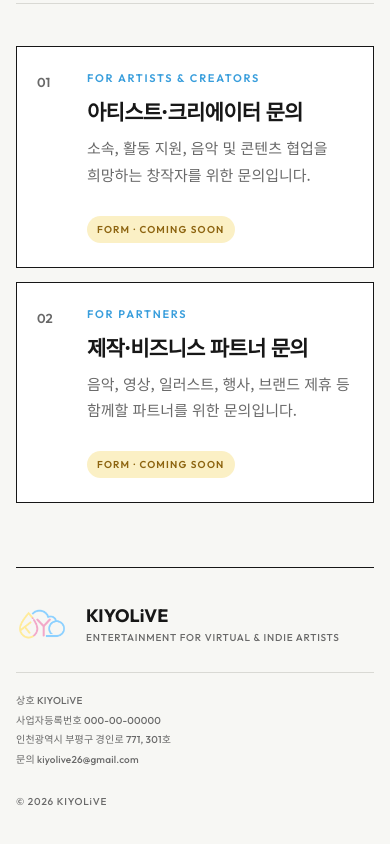
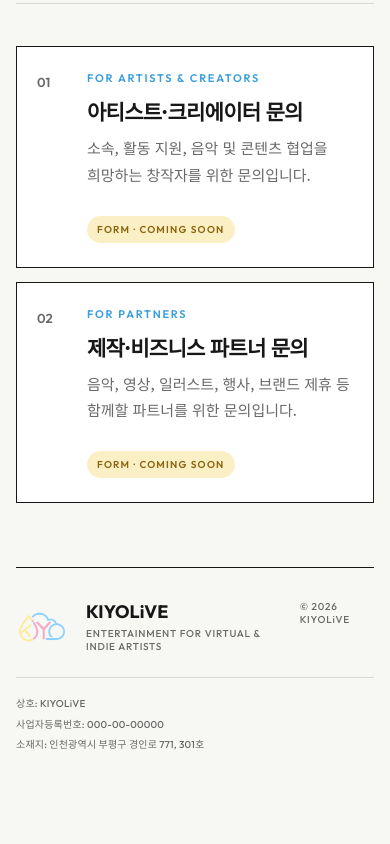
Before and after one commit to sollim002-design/Sion-KIYOLiVE-linkhome, a plain HTML site: page index.html in a window 390 px wide. Shown: the part 2437-3281 px from the top of the page. After the commit the page ends 3214 px from the top, so only its background shows below. Drawn offline with Linux system fonts and the light colour scheme.

Commit message:
Reformat footer business information

```diff
--- a/index.html
+++ b/index.html
@@ -138,20 +138,21 @@
     </main>
 
     <footer class="site-footer">
-      <div class="footer-brand">
-        <img src="./assets/kiyolive-symbol.png" alt="KIYOLiVE 심볼" />
-        <div>
-          <strong>KIYOLiVE</strong>
-          <span>ENTERTAINMENT FOR VIRTUAL &amp; INDIE ARTISTS</span>
+      <div class="footer-top">
+        <div class="footer-brand">
+          <img src="./assets/kiyolive-symbol.png" alt="KIYOLiVE 심볼" />
+          <div>
+            <strong>KIYOLiVE</strong>
+            <span>ENTERTAINMENT FOR VIRTUAL &amp; INDIE ARTISTS</span>
+          </div>
         </div>
+        <small>© 2026 KIYOLiVE</small>
       </div>
       <div class="business-info">
-        <span>상호 KIYOLiVE</span>
-        <span>사업자등록번호 000-00-00000</span>
-        <span>인천광역시 부평구 경인로 771, 301호</span>
-        <span>문의 kiyolive26@gmail.com</span>
+        <span>상호: KIYOLiVE</span>
+        <span>사업자등록번호: 000-00-00000</span>
+        <span>소재지: 인천광역시 부평구 경인로 771, 301호</span>
       </div>
-      <small>© 2026 KIYOLiVE</small>
     </footer>
 
     <div class="toast" id="toast" role="status" aria-live="polite"></div>
--- a/style.css
+++ b/style.css
@@ -84,14 +84,16 @@ main { width: min(1320px, calc(100% - 64px)); margin: 0 auto; }
 .card-actions { display: flex; align-items: flex-start; }
 .coming-soon { display: inline-flex; padding: 7px 10px; border-radius: 999px; color: #8d6410; background: rgba(247, 223, 135, .48); font: 600 10px "Outfit", sans-serif; letter-spacing: .12em; }
 
-.site-footer { display: grid; grid-template-columns: 1fr 1.15fr auto; align-items: center; width: min(1320px, calc(100% - 64px)); min-height: 180px; margin: 0 auto; gap: 44px; }
+.site-footer { width: min(1320px, calc(100% - 64px)); margin: 0 auto; padding: 34px 0 26px; }
+.footer-top { display: flex; align-items: center; justify-content: space-between; padding-bottom: 28px; }
 .footer-brand { display: flex; align-items: center; gap: 18px; }
 .footer-brand img { width: 66px; }
-.footer-brand > div, .business-info { display: flex; flex-direction: column; gap: 4px; }
+.footer-brand > div { display: flex; flex-direction: column; gap: 4px; }
 .footer-brand strong { font: 700 18px "Outfit", sans-serif; }
 .site-footer span, .site-footer small { color: var(--muted); font: 500 10px "Outfit", sans-serif; letter-spacing: .08em; }
-.business-info { padding-left: 28px; border-left: 1px solid var(--line); }
+.business-info { display: flex; flex-wrap: wrap; gap: 6px 0; padding-top: 18px; border-top: 1px solid var(--line); }
 .business-info span { line-height: 1.55; letter-spacing: .02em; }
+.business-info span + span::before { margin: 0 10px; color: var(--line); content: "·"; }
 .toast { position: fixed; z-index: 30; left: 50%; bottom: 28px; padding: 12px 18px; border-radius: 999px; color: var(--white); background: var(--ink); font-size: 14px; opacity: 0; pointer-events: none; transform: translate(-50%, 10px); transition: opacity 180ms ease, transform 180ms ease; }
 .toast.show { opacity: 1; transform: translate(-50%, 0); }
 
@@ -106,8 +108,7 @@ main { width: min(1320px, calc(100% - 64px)); margin: 0 auto; }
   .official-heading .section-label { margin-bottom: 0; }
   .section, .contact { grid-template-columns: 1fr; gap: 56px; padding: 90px 0; }
   .contact { padding-top: 76px; padding-bottom: 76px; }
-  .site-footer { grid-template-columns: 1fr 1fr; gap: 28px 40px; padding: 30px 0; }
-  .site-footer small { grid-column: 1 / -1; }
+  .site-footer { padding: 30px 0 24px; }
 }
 
 @media (max-width: 620px) {
@@ -141,10 +142,11 @@ main { width: min(1320px, calc(100% - 64px)); margin: 0 auto; }
   .card-actions { grid-column: 2; flex-direction: row; align-items: center; margin-top: 12px; }
   .contact-email { grid-template-columns: 1fr; }
   .contact-email small { grid-column: 1; grid-row: auto; }
-  .site-footer { grid-template-columns: 1fr; min-height: 0; padding: 36px 0; }
+  .site-footer { padding: 32px 0 24px; }
+  .footer-top { align-items: flex-start; gap: 20px; padding-bottom: 24px; }
   .footer-brand img { width: 52px; }
-  .business-info { padding: 20px 0 0; border-top: 1px solid var(--line); border-left: 0; }
-  .site-footer small { grid-column: 1; }
+  .business-info { align-items: flex-start; flex-direction: column; gap: 5px; padding-top: 18px; }
+  .business-info span + span::before { display: none; }
 }
 
 @media (prefers-reduced-motion: reduce) {
```
